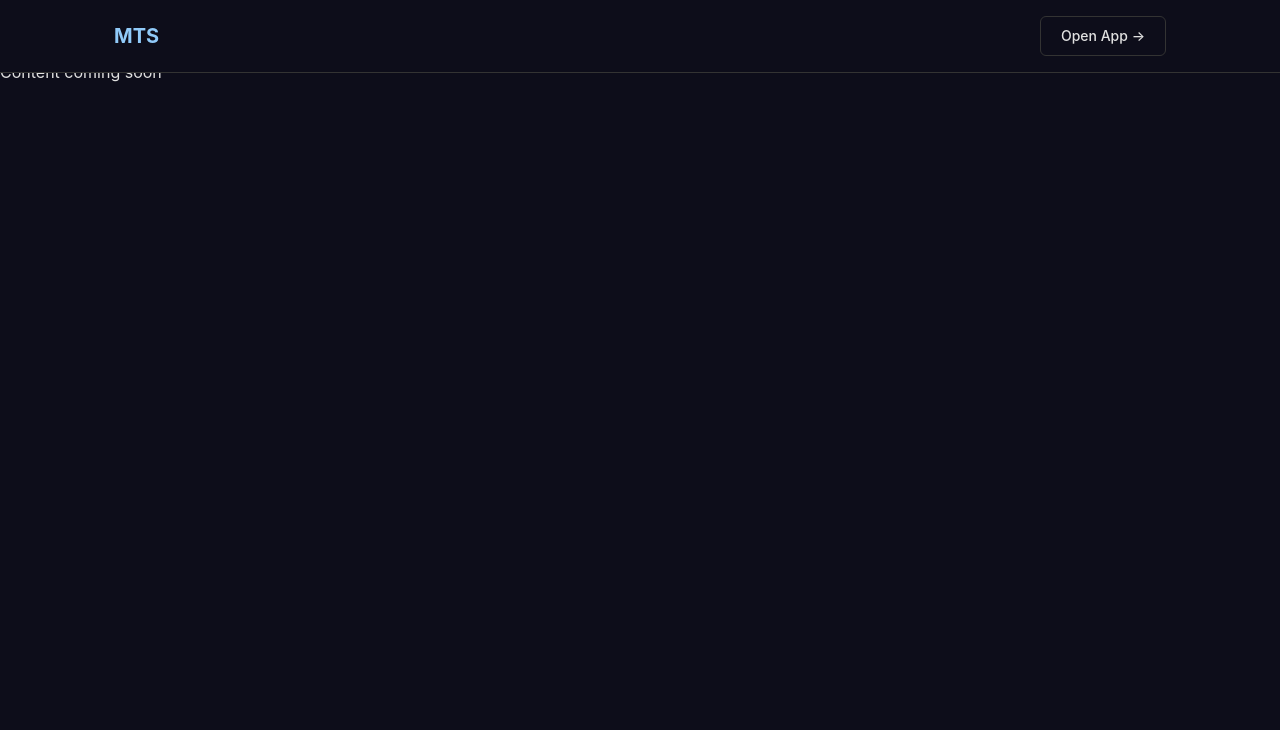
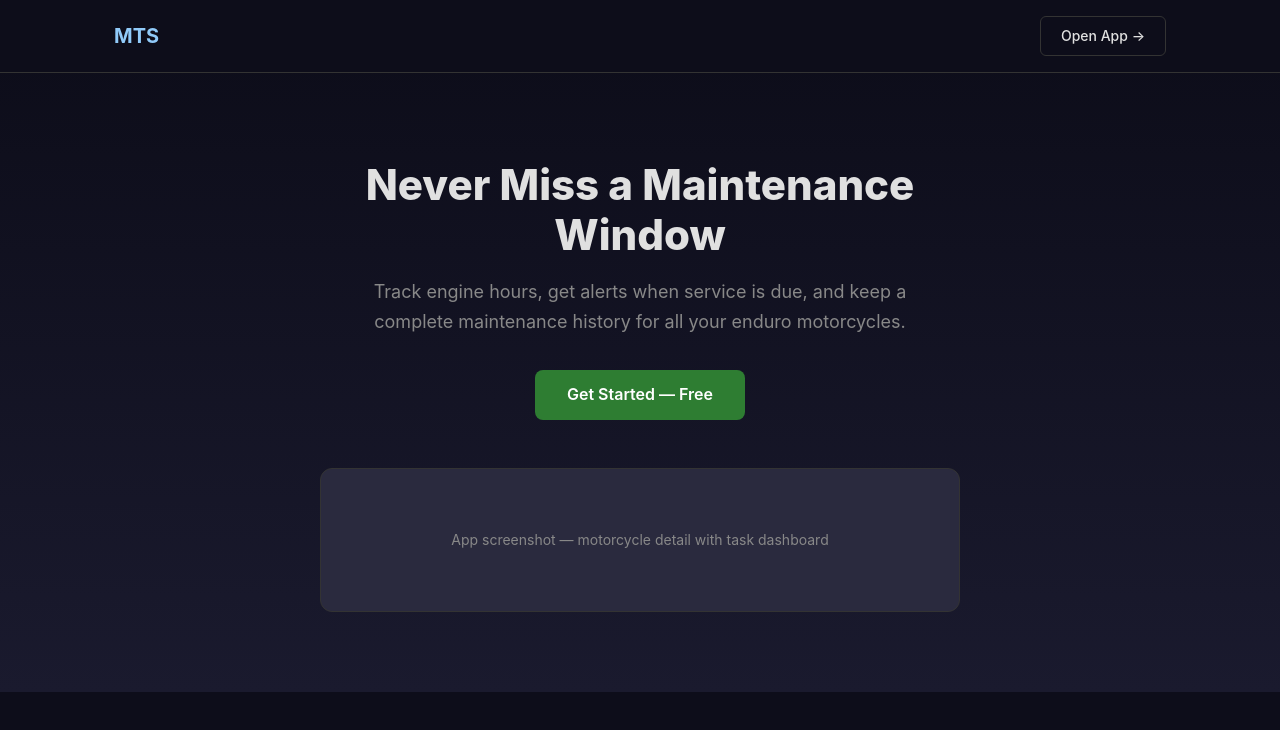
Before and after one commit to shhhwepsss/mts, an Astro site in the folder landing/: page / in a window 1280 px wide. Built offline with nearby package versions, Linux system fonts and the light colour scheme; Astro itself is replaced by a stand-in of ours.

Commit message:
feat(landing): add Hero section with headline and CTA

```diff
--- /dev/null
+++ b/landing/src/components/Hero.astro
@@ -0,0 +1,75 @@
+---
+---
+
+<section class="hero">
+  <div class="container hero-inner">
+    <h1 class="hero-title">Never Miss a Maintenance Window</h1>
+    <p class="hero-subtitle">
+      Track engine hours, get alerts when service is due, and keep a complete
+      maintenance history for all your enduro motorcycles.
+    </p>
+    <a href="https://app.mts.com" class="btn-primary">Get Started — Free</a>
+    <div class="hero-screenshot">
+      <div class="screenshot-placeholder">
+        App screenshot — motorcycle detail with task dashboard
+      </div>
+    </div>
+  </div>
+</section>
+
+<style>
+  .hero {
+    padding: 100px 0 80px;
+    text-align: center;
+    background: linear-gradient(180deg, var(--bg-primary) 0%, var(--bg-secondary) 100%);
+  }
+
+  .hero-inner {
+    max-width: 700px;
+  }
+
+  .hero-title {
+    font-size: 42px;
+    font-weight: 800;
+    line-height: 1.2;
+    margin-bottom: 16px;
+  }
+
+  .hero-subtitle {
+    font-size: 18px;
+    color: var(--text-secondary);
+    line-height: 1.7;
+    max-width: 540px;
+    margin: 0 auto 32px;
+  }
+
+  .hero-screenshot {
+    margin-top: 48px;
+    max-width: 640px;
+    margin-left: auto;
+    margin-right: auto;
+  }
+
+  .screenshot-placeholder {
+    background-color: var(--bg-tertiary);
+    border: 1px solid var(--border);
+    border-radius: 12px;
+    padding: 60px 24px;
+    color: var(--text-secondary);
+    font-size: 14px;
+  }
+
+  @media (max-width: 768px) {
+    .hero {
+      padding: 60px 0 48px;
+    }
+
+    .hero-title {
+      font-size: 28px;
+    }
+
+    .hero-subtitle {
+      font-size: 16px;
+    }
+  }
+</style>
--- a/landing/src/pages/index.astro
+++ b/landing/src/pages/index.astro
@@ -1,6 +1,7 @@
 ---
 import Layout from '../layouts/Layout.astro';
 import Nav from '../components/Nav.astro';
+import Hero from '../components/Hero.astro';
 ---
 
 <Layout
@@ -9,6 +10,6 @@ import Nav from '../components/Nav.astro';
 >
   <Nav appUrl="https://app.mts.com" />
   <main style="padding-top: 60px;">
-    <p>Content coming soon</p>
+    <Hero />
   </main>
 </Layout>
```
